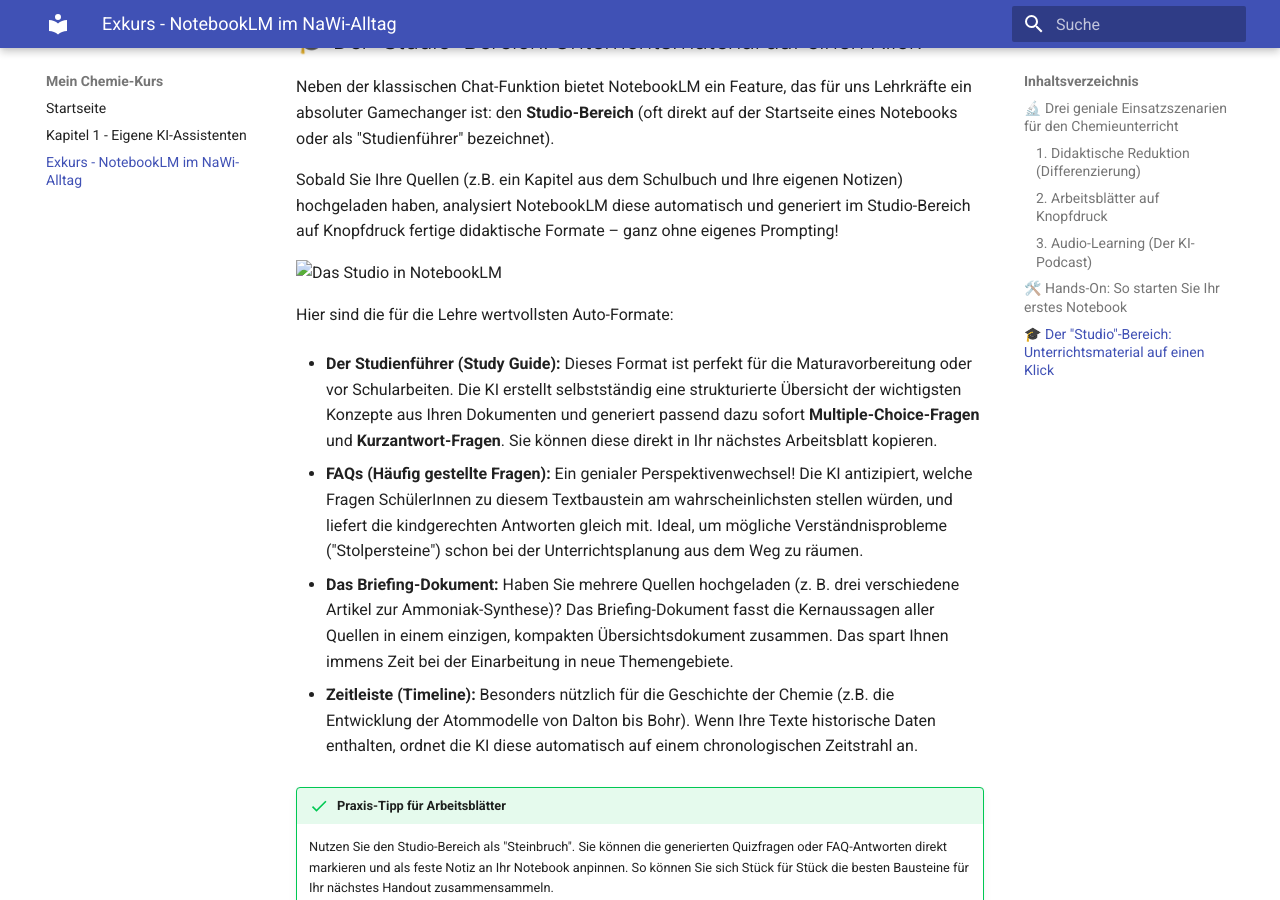
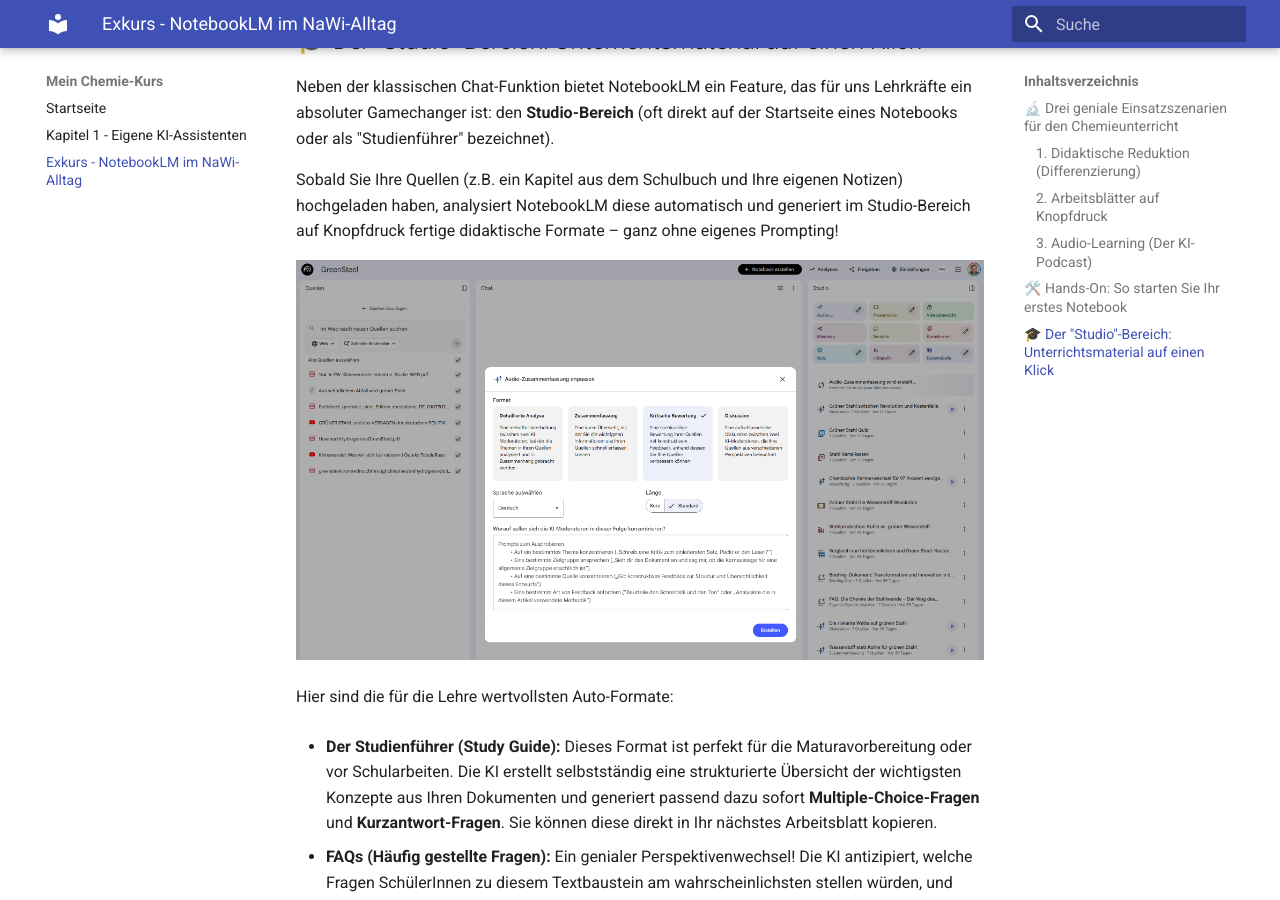
Before and after one commit to ekerzendorfer/CHEMIE-MIT-KI-ONLINEKURS, an MkDocs documentation site: the page built from docs/notebooklm.md, in a window 1280 px wide and 900 px high, scrolled down 1793 px. Built offline with MkDocs 1.6.1 and Material for MkDocs 9.7.7, drawn with Linux system fonts in a browser that asks for light colours.

Commit message:
Fix image path in notebooklm.md
Corrected image path for the Studio section in NotebookLM documentation.

```diff
--- a/docs/notebooklm.md
+++ b/docs/notebooklm.md
@@ -44,7 +44,7 @@
 
 Sobald Sie Ihre Quellen (z.B. ein Kapitel aus dem Schulbuch und Ihre eigenen Notizen) hochgeladen haben, analysiert NotebookLM diese automatisch und generiert im Studio-Bereich auf Knopfdruck fertige didaktische Formate – ganz ohne eigenes Prompting!
 
-![Das Studio in NotebookLM](Images/studio.png)
+![Das Studio in NotebookLM](images/studio.png)
 
 Hier sind die für die Lehre wertvollsten Auto-Formate:
 
```
